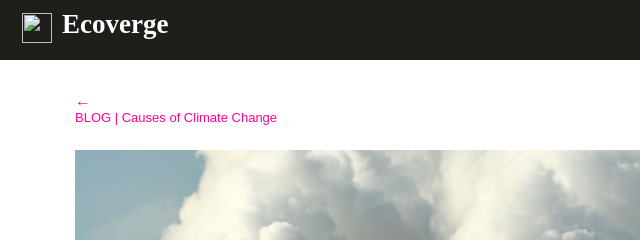
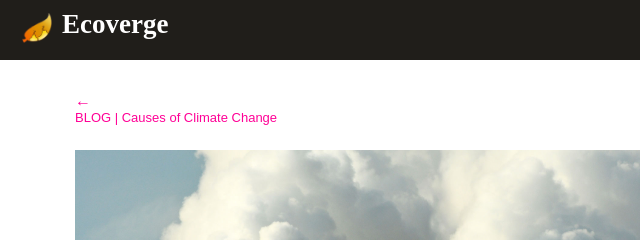
Before and after one commit to josh3-sys/CS3-2Q-G4-Proj, a plain HTML site: page html files/article1.html in a window 1280 px wide. Shown: the top 240 px of the page, 0-640 px from the left. Drawn offline with Linux system fonts and the light colour scheme; files whose address does not match are found by name.

Commit message:
Update article1.html

```diff
--- a/html files/article1.html
+++ b/html files/article1.html
@@ -9,7 +9,7 @@
 	<body>
 
 		<header class="home-header">
-			<img class="logo" src="logo.png">
+			<img class="logo" src="../pictures/logo.png">
 			<section class="position_box_logo_name">
 				<section class="logo_name">Ecoverge</section>
 			</section>
```
